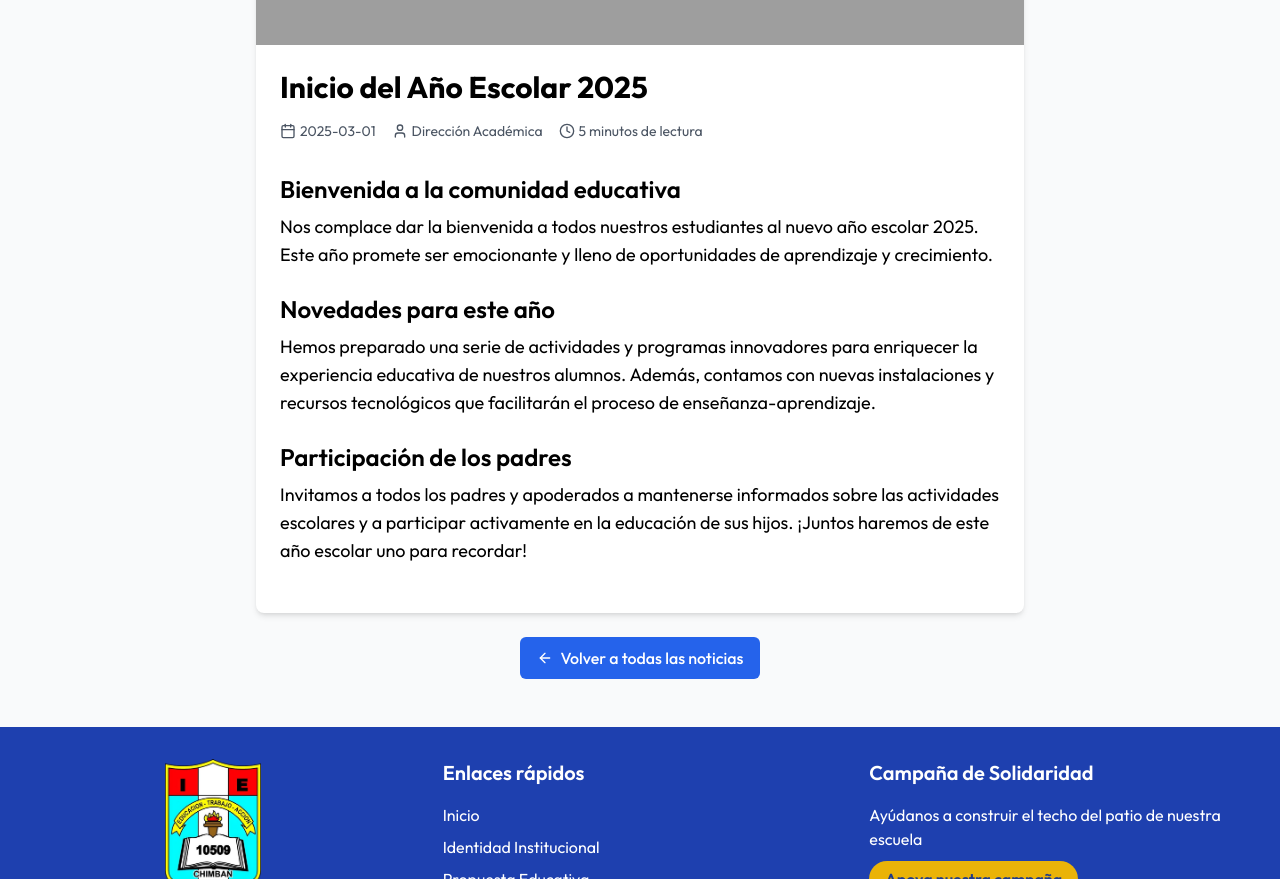
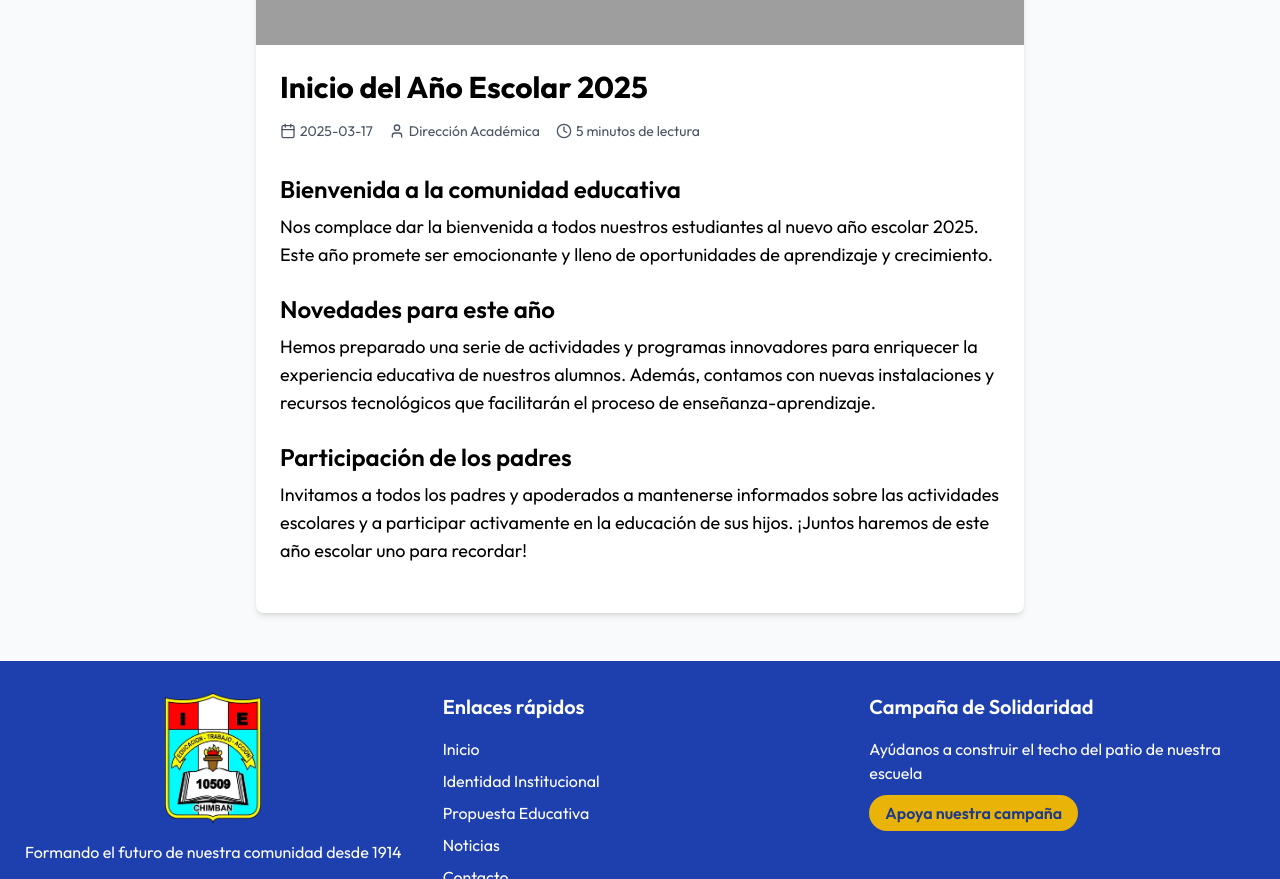
Before and after one commit to CaruajulcaMartin/IE10509_WEB, a Next.js app: page /noticias/1 in a window 1280 px wide. Shown: the part 420-1299 px from the top of the page. Built offline with nearby package versions, Linux system fonts and the light colour scheme; grey boxes are pictures that could not be loaded.

Commit message:
Actualizar la fecha de un artículo y eliminar noticias obsoletas en la lista de noticias

```diff
--- a/app/noticias/[id]/page.tsx
+++ b/app/noticias/[id]/page.tsx
@@ -11,7 +11,7 @@ const noticias = [
     {
         id: 1,
         titulo: "Inicio del Año Escolar 2025",
-        fecha: "2025-03-01",
+        fecha: "2025-03-17",
         autor: "Dirección Académica",
         tiempoLectura: "5 minutos",
         imagenUrl: "/placeholder.svg?height=400&width=800",
@@ -141,15 +141,6 @@ export default async function NoticiaDetalle({ params }: { params: Promise<{ id:
                                     </div>
                                 </div>
                             </div>
-                            <div className="mt-6 text-center">
-                                <Link
-                                    href="/noticias"
-                                    className="inline-flex items-center justify-center px-4 py-2 border border-transparent text-base font-medium rounded-md text-white bg-blue-600 hover:bg-blue-700 transition-colors"
-                                >
-                                    <ArrowLeft className="w-4 h-4 mr-2" />
-                                    Volver a todas las noticias
-                                </Link>
-                            </div>
                         </div>
                     </div>
                 </article>
--- a/app/noticias/page.tsx
+++ b/app/noticias/page.tsx
@@ -21,18 +21,6 @@ const noticias = [
         titulo: "Campaña de Solidaridad: Avances en la Construcción del Techo",
         fecha: "2025-06-10",
         resumen: "Gracias a la generosidad de nuestra comunidad, hemos alcanzado el 50% de nuestro objetivo. Conoce cómo puedes seguir apoyando.",
-    },
-    {
-        id: 4,
-        titulo: "Taller para Padres: Educación Emocional",
-        fecha: "2025-07-20",
-        resumen: "Invitamos a todos los padres de familia a participar en nuestro taller sobre cómo fomentar la inteligencia emocional en los niños.",
-    },
-    {
-        id: 5,
-        titulo: "Resultados de las Olimpiadas Matemáticas",
-        fecha: "2025-08-05",
-        resumen: "Felicitamos a nuestros estudiantes por su destacada participación en las Olimpiadas Matemáticas Regionales.",
     },
 ]
 
```
